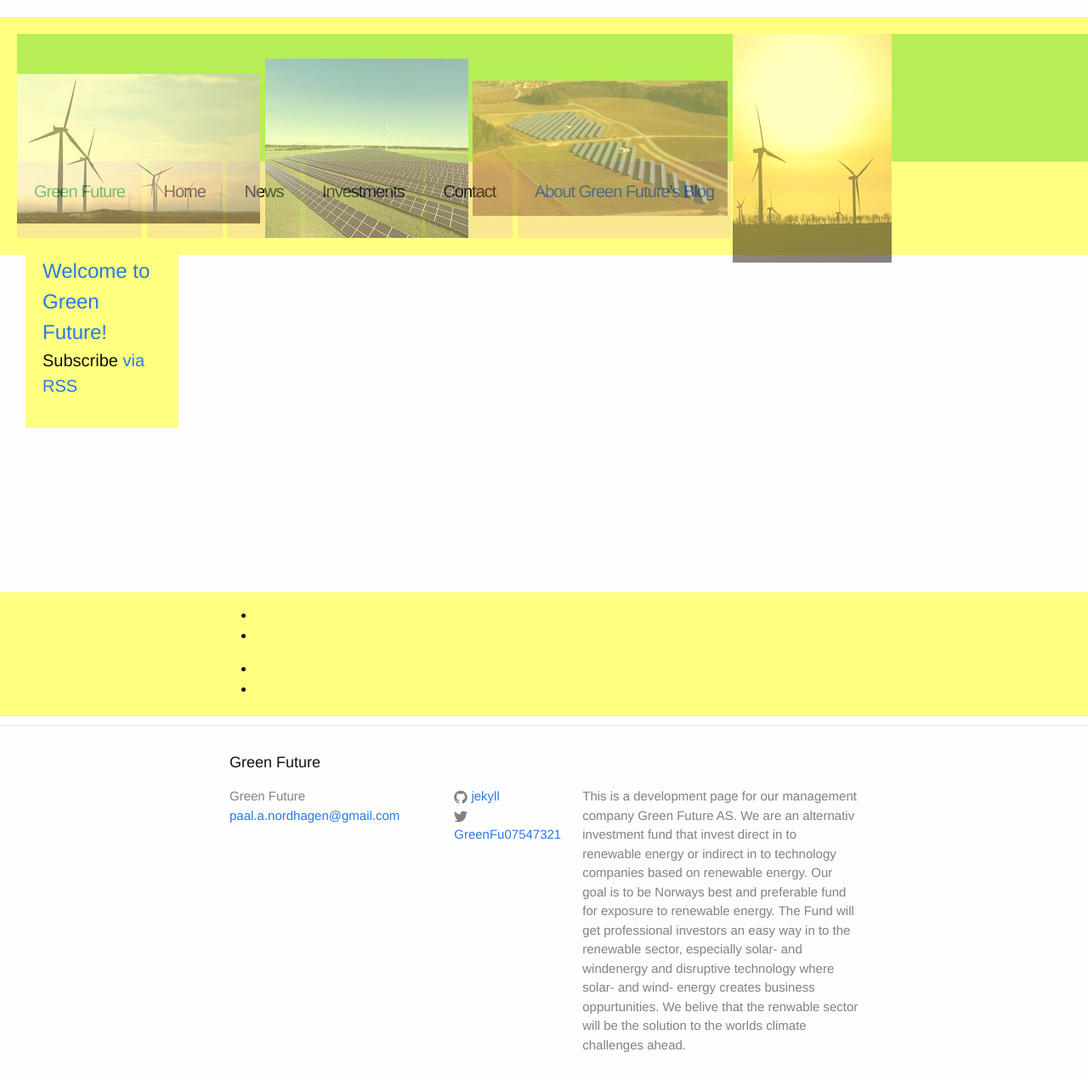
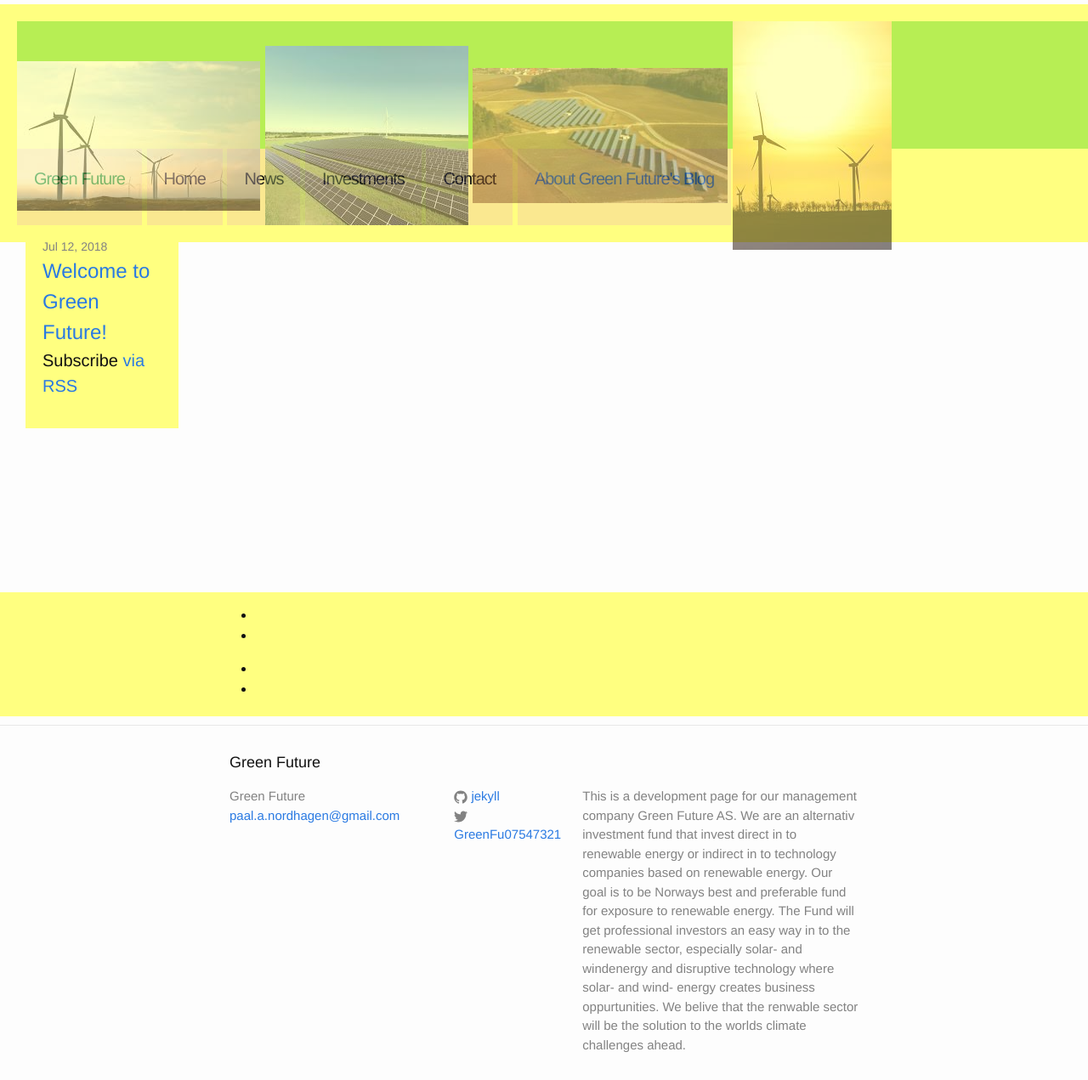
Before and after one commit to Paal-August/Paal-August.github.io, a Jekyll site: the page built from index.html, in a window 1280 px wide. Shown: the whole page at 85% size. Built offline with Jekyll 4.4.1, drawn with Linux system fonts in a browser that asks for light colours.

Commit message:
Update _layout.scss

```diff
--- a/_sass/_layout.scss
+++ b/_sass/_layout.scss
@@ -12,9 +12,7 @@
 /*  justify-content:space-around;*/
 
 }
-.container .site-header{
-margin-top:20px;
-}
+
 
 .image-container{
   width:100%;
@@ -24,8 +22,7 @@
   opacity:50%;
   background-color:#72DF2A;
   display:inline-block;
-    background-size: cover;
-  z-index:6;
+ /* z-index:6;*/
 }
 .caption{
    font-size: 20px;
```
